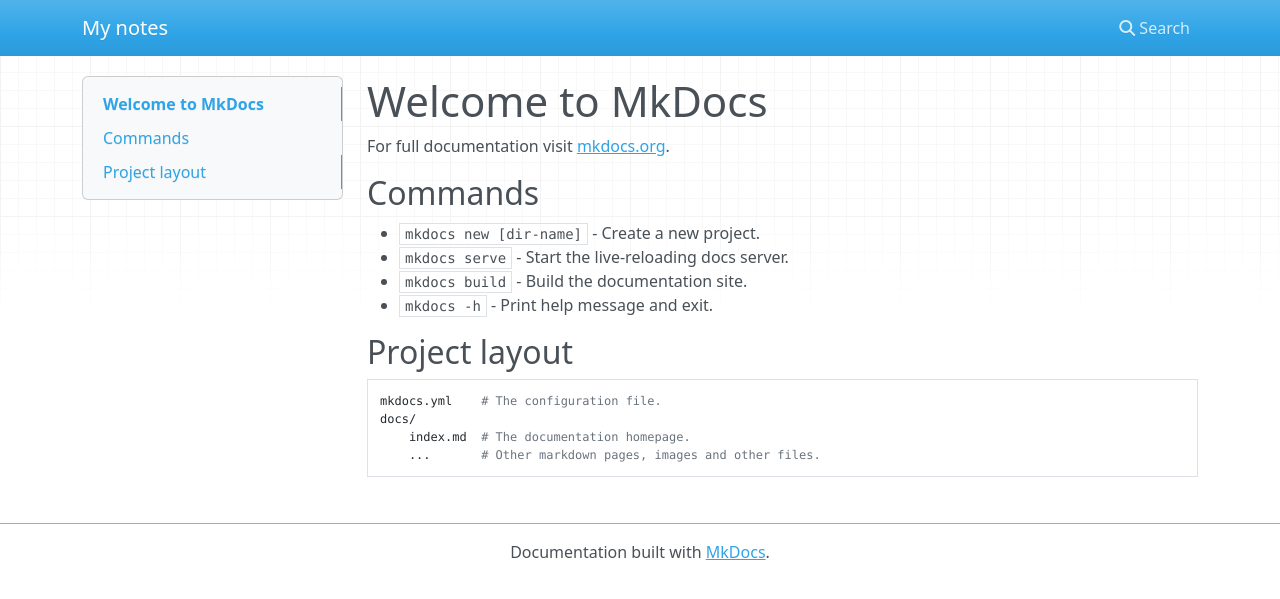
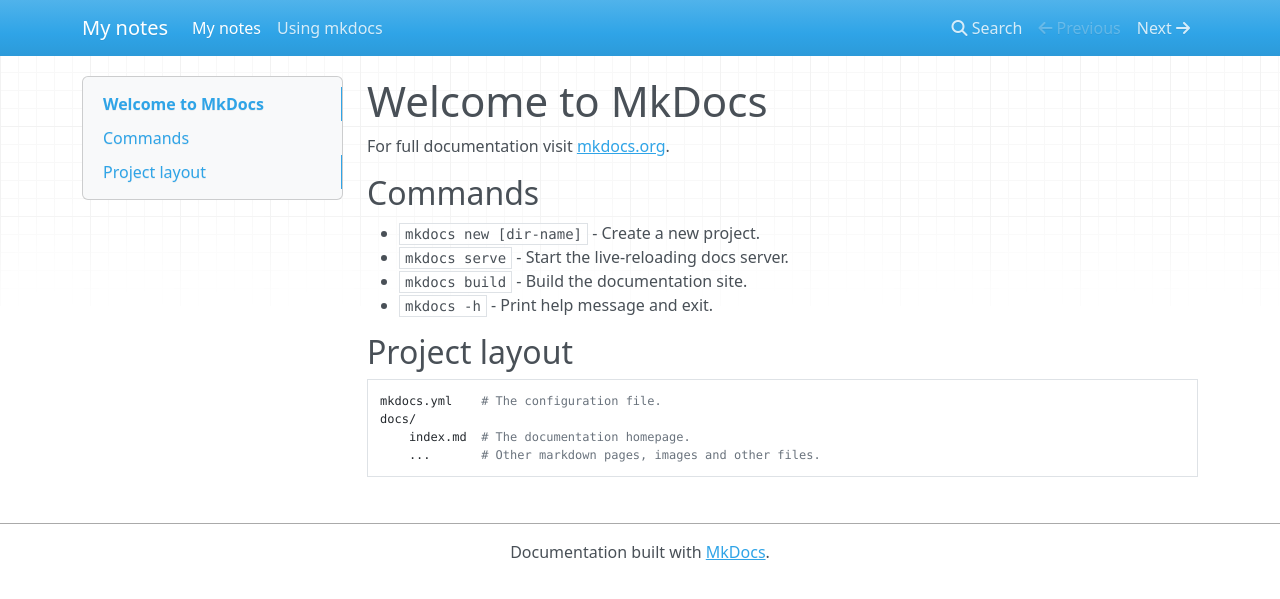
Before and after one commit to nankueichen/notes, an MkDocs documentation site: the page built from docs/index.md, in a window 1280 px wide. Shown: the top 599 px of the page. Built offline with MkDocs 1.6.1, drawn with Linux system fonts in a browser that asks for light colours; nearby versions of some CDN libraries.

Commit message:
Update mkdocs.yml

```diff
--- a/mkdocs.yml
+++ b/mkdocs.yml
@@ -4,4 +4,5 @@
   name: mkdocs
 
 nav:
+  - My notes: index.md
   - Using mkdocs: using_mkdocs.md
```
